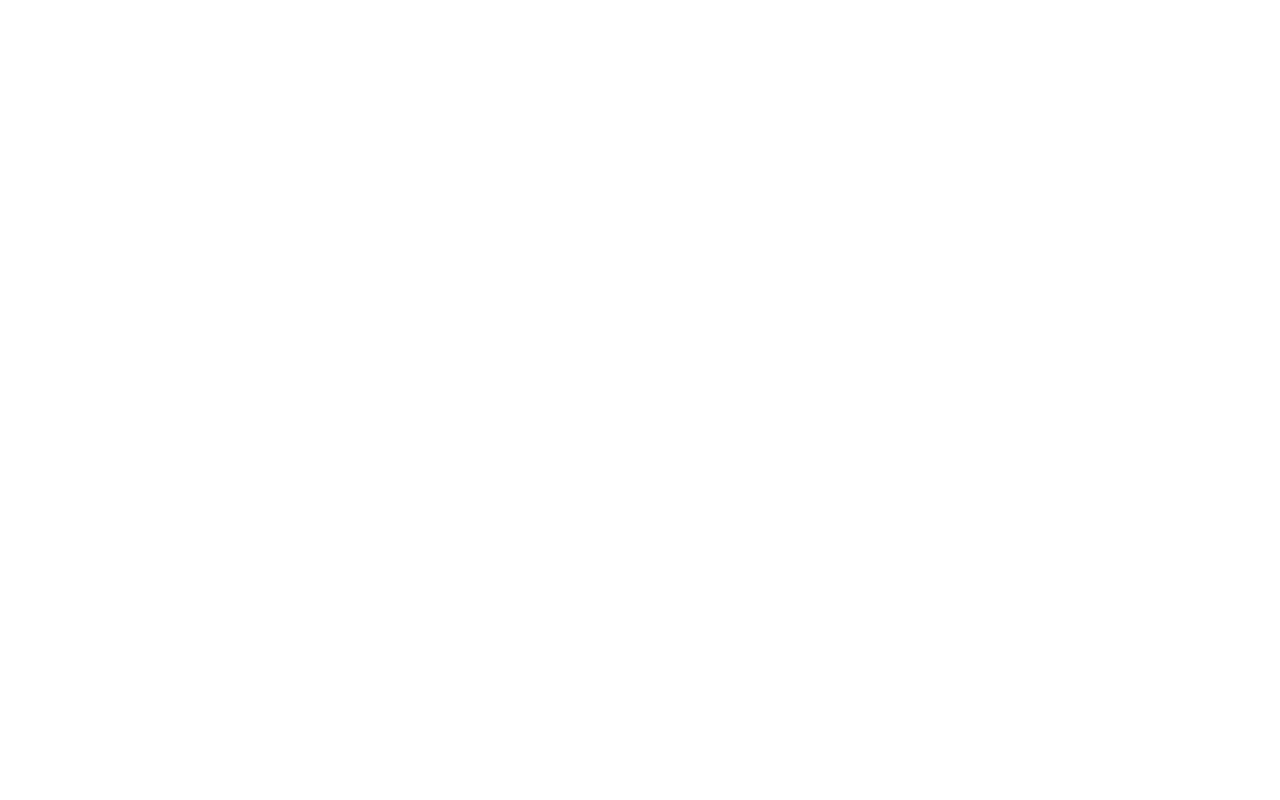
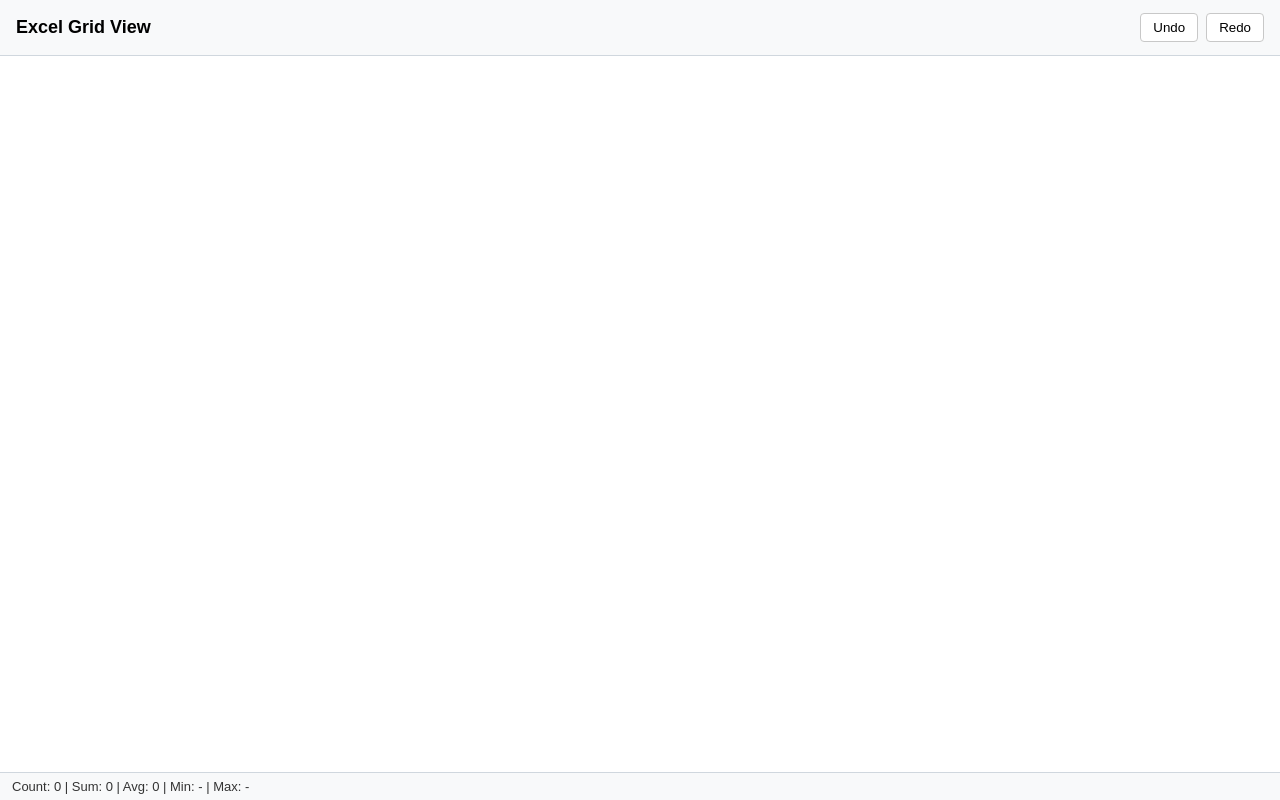
Before and after one commit to smit2870/ExcelGrid, a website built with Vite: page index.html in a window 1280 px wide. Built offline with nearby package versions, Linux system fonts and the light colour scheme.

Commit message:
feat: Define Basic UI and Grid Constants

```diff
--- a/index.html
+++ b/index.html
@@ -2,12 +2,30 @@
 <html lang="en">
   <head>
     <meta charset="UTF-8" />
-    <link rel="icon" type="image/svg+xml" href="/favicon.svg" />
     <meta name="viewport" content="width=device-width, initial-scale=1.0" />
-    <title>excelgrid</title>
+    <title>Excel Grid View</title>
   </head>
   <body>
-    <div id="app"></div>
+    <div id="app">
+      <div class="toolbar">
+        <h2>Excel Grid View</h2>
+
+        <div class="toolbar-actions">
+          <button id="undoBtn">Undo</button>
+          <button id="redoBtn">Redo</button>
+        </div>
+      </div>
+
+      <div class="grid-container">
+        <canvas id="gridCanvas"></canvas>
+      </div>
+
+      <div id="statusBar" class="status-bar">
+        Count: 0 | Sum: 0 | Avg: 0 | Min: - | Max: -
+      </div>
+    </div>
+
     <script type="module" src="/src/main.ts"></script>
   </body>
 </html>
+``
--- a/src/style.css
+++ b/src/style.css
@@ -0,0 +1,75 @@
+* {
+  box-sizing: border-box;
+}
+
+html,
+body {
+  margin: 0;
+  padding: 0;
+  height: 100%;
+  font-family: Arial, Helvetica, sans-serif;
+  overflow: hidden;
+  background-color: #ffffff;
+}
+
+#app {
+  height: 100vh;
+  display: flex;
+  flex-direction: column;
+}
+
+.toolbar {
+  height: 56px;
+  padding: 0 16px;
+  border-bottom: 1px solid #d0d7de;
+  display: flex;
+  align-items: center;
+  justify-content: space-between;
+  background-color: #f8f9fa;
+}
+
+.toolbar h2 {
+  margin: 0;
+  font-size: 18px;
+  font-weight: 600;
+}
+
+.toolbar-actions {
+  display: flex;
+  gap: 8px;
+}
+
+.toolbar-actions button {
+  padding: 6px 12px;
+  border: 1px solid #c8c8c8;
+  background-color: #ffffff;
+  border-radius: 4px;
+  cursor: pointer;
+}
+
+.toolbar-actions button:hover {
+  background-color: #f1f1f1;
+}
+
+.grid-container {
+  position: relative;
+  flex: 1;
+  overflow: hidden;
+  background-color: #ffffff;
+}
+
+#gridCanvas {
+  display: block;
+  width: 100%;
+  height: 100%;
+  cursor: default;
+}
+
+.status-bar {
+  height: 28px;
+  padding: 6px 12px;
+  border-top: 1px solid #d0d7de;
+  font-size: 13px;
+  background-color: #f8f9fa;
+  color: #333333;
+}
```
Also changed, not shown: src/core/GridConfig.ts (added, +24 -0 lines).
